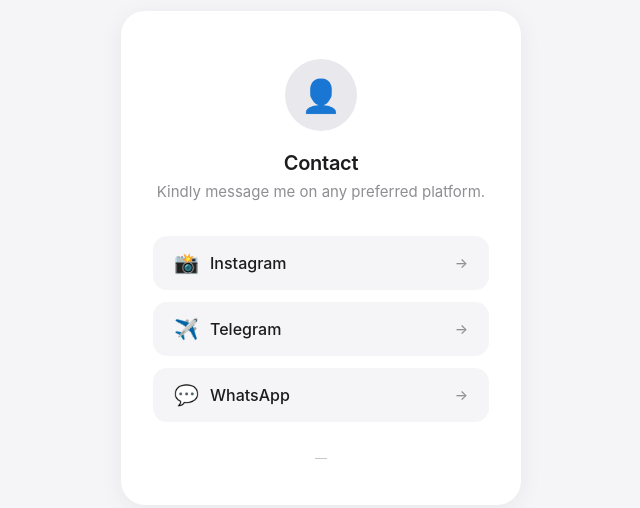
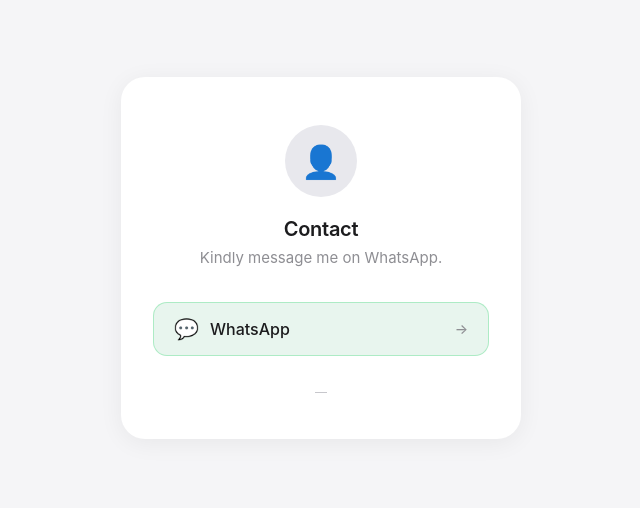
Before and after one commit to primalecommerce263-collab/Contact-dev, a plain HTML site: page index.html in a window 1280 px wide. Shown: the part 142-650 px from the top of the page, without its empty margins (319-959 px from the left). Drawn offline with Linux system fonts and the light colour scheme.

Commit message:
index.html

```diff
--- a/index.html
+++ b/index.html
@@ -99,25 +99,19 @@
             text-align: left;
         }
 
-        /* ── Hover (desktop) ── */
-        .btn:hover {
-            background: #eeeeef;
+        .btn .arrow {
+            color: #8e8e93;
+            font-size: 14px;
         }
 
-        /* ── Individual brand touches ── */
-        .btn-whatsapp:hover {
+        .btn-whatsapp {
             background: #e8f5ee;
-            border-color: rgba(37, 211, 102, 0.2);
+            border-color: rgba(37, 211, 102, 0.3);
         }
 
-        .btn-instagram:hover {
-            background: #faf0f0;
-            border-color: rgba(225, 48, 108, 0.15);
-        }
-
-        .btn-telegram:hover {
-            background: #e8f2f8;
-            border-color: rgba(0, 136, 204, 0.15);
+        .btn-whatsapp:hover {
+            background: #d4ede3;
+            border-color: #25d366;
         }
 
         .footer {
@@ -127,33 +121,27 @@
             letter-spacing: 0.2px;
         }
 
-        /* ───────── RESPONSIVE ───────── */
         @media (max-width: 440px) {
             .card {
                 padding: 36px 20px 32px;
                 border-radius: 20px;
             }
-
             .avatar {
                 width: 64px;
                 height: 64px;
                 font-size: 28px;
             }
-
             .title {
                 font-size: 18px;
             }
-
             .subtitle {
                 font-size: 14px;
             }
-
             .btn {
                 padding: 14px 16px;
                 font-size: 15px;
                 border-radius: 12px;
             }
-
             .btn .icon {
                 font-size: 18px;
                 width: 22px;
@@ -164,20 +152,17 @@
             .card {
                 padding: 28px 16px 24px;
             }
-
             .btn {
                 padding: 12px 14px;
                 font-size: 14px;
                 border-radius: 10px;
             }
-
             .btn .icon {
                 font-size: 16px;
                 width: 20px;
             }
         }
 
-        /* ───────── SAFE AREA ───────── */
         @supports (padding: max(0px)) {
             .card {
                 padding-left: max(32px, env(safe-area-inset-left));
@@ -193,37 +178,17 @@
     <div class="avatar">👤</div>
 
     <h1 class="title">Contact</h1>
-    <p class="subtitle">Kindly message me on any preferred platform.</p>
+    <p class="subtitle">Kindly message me on WhatsApp.</p>
 
     <div class="btn-group">
-
-        <a href="https://ig.me/m/ecommerceprimal"
-           target="_blank"
-           rel="noopener noreferrer"
-           class="btn btn-instagram">
-            <span class="icon">📸</span>
-            <span class="label">Instagram</span>
-            <span style="color: #8e8e93; font-size: 14px;">→</span>
-        </a>
-
-        <a href="https://t.me/Primalux0"
-           target="_blank"
-           rel="noopener noreferrer"
-           class="btn btn-telegram">
-            <span class="icon">✈️</span>
-            <span class="label">Telegram</span>
-            <span style="color: #8e8e93; font-size: 14px;">→</span>
-        </a>
-
         <a href="https://wa.link/6ytd0t"
            target="_blank"
            rel="noopener noreferrer"
            class="btn btn-whatsapp">
             <span class="icon">💬</span>
             <span class="label">WhatsApp</span>
-            <span style="color: #8e8e93; font-size: 14px;">→</span>
+            <span class="arrow">→</span>
         </a>
-
     </div>
 
     <div class="footer">—</div>
```
